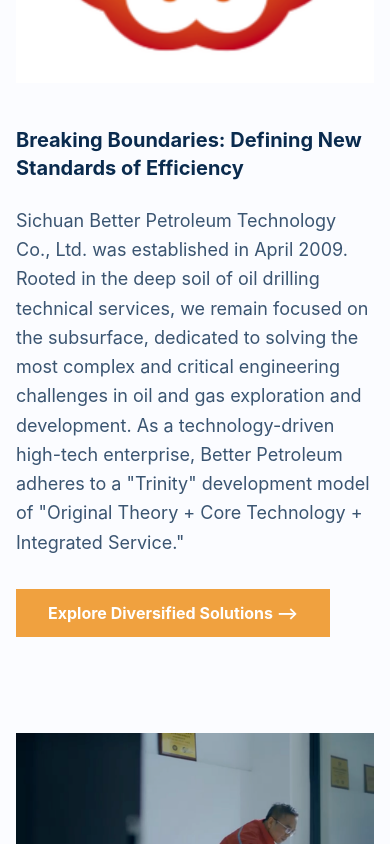
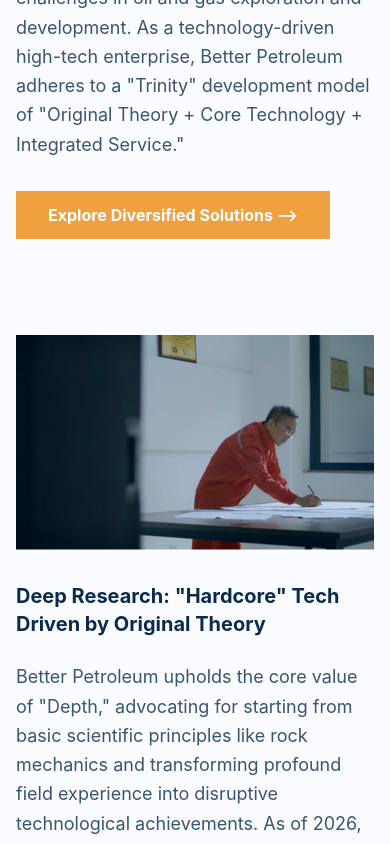
Before and after one commit to Lunkle/better-oil-website, a Next.js app in the folder oil-co-website/: page /about in a window 390 px wide. Shown: the part 1260-2104 px from the top of the page. Built offline with nearby package versions, Linux system fonts and the light colour scheme.

Commit message:
fix shrink; hide square image on mobile

```diff
--- a/oil-co-website/src/app/about/page.tsx
+++ b/oil-co-website/src/app/about/page.tsx
@@ -110,11 +110,13 @@
         </section>
 
         {/* Dynamic Horizontal Slices */}
+
+        {/* This logo becomes too big on mobile, so we hide it */}
         <DynamicSection
           section={t.about.sections.boundaries}
           locale={locale}
-          imageWidthClass="md:basis-[30%] shrink-0"
-          textWidthClass="md:basis-[70%] shrink-0"
+          imageWidthClass="md:basis-[30%] shrink hidden md:block"
+          textWidthClass="md:basis-[70%] shrink"
         />
         <DynamicSection
           section={t.about.sections.research}
@@ -144,8 +146,8 @@
 function DynamicSection({
   section,
   locale,
-  imageWidthClass = "md:basis-1/2 shrink-0",
-  textWidthClass = "md:basis-1/2 shrink-0"
+  imageWidthClass = "md:basis-1/2 shrink",
+  textWidthClass = "md:basis-1/2 shrink"
 }: {
   section: AboutSection;
   locale: string;
@@ -155,7 +157,7 @@
   return (
     <section className="py-12 md:py-20 bg-brand-white">
       <div className="max-w-7xl mx-auto px-4 sm:px-6 lg:px-8">
-        <div className={`flex flex-col ${section.imageOnLeft ? 'md:flex-row' : 'md:flex-row-reverse'} items-start gap-10 md:gap-16`}>
+        <div className={`flex flex-col ${section.imageOnLeft ? 'md:flex-row' : 'md:flex-row-reverse'} items-start gap-8 md:gap-16`}>
 
           {/* Image portion */}
           <div className={`w-full ${imageWidthClass} flex justify-center items-start`}>
@@ -164,7 +166,7 @@
               whileInView={{ opacity: 1, scale: 1 }}
               viewport={{ once: true }}
               transition={{ duration: 0.6 }}
-              className="relative w-full max-w-[700px] aspect-square flex items-start justify-center"
+              className="relative w-full max-w-[700px] flex items-start justify-center"
             >
               <Image
                 src={section.image}
```
